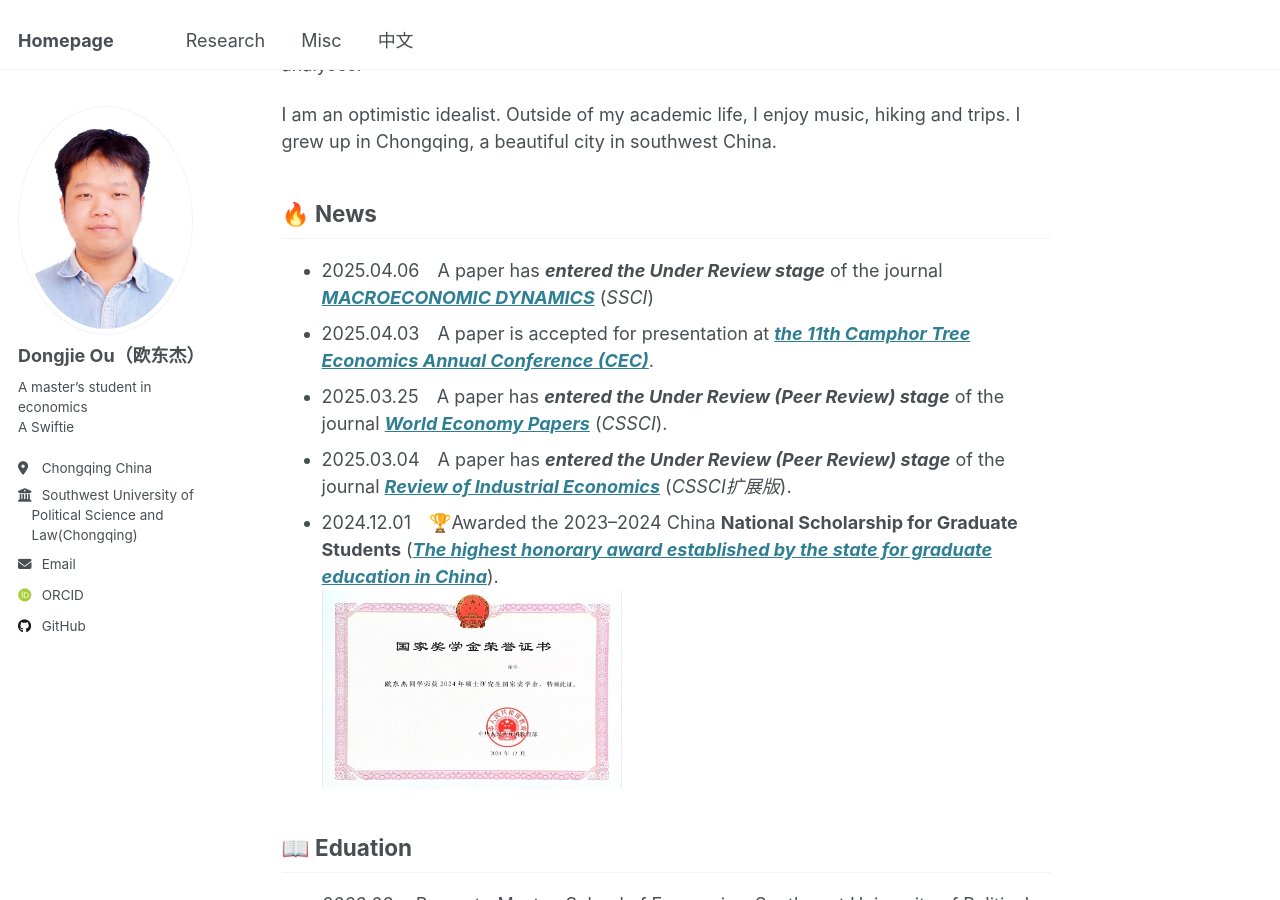
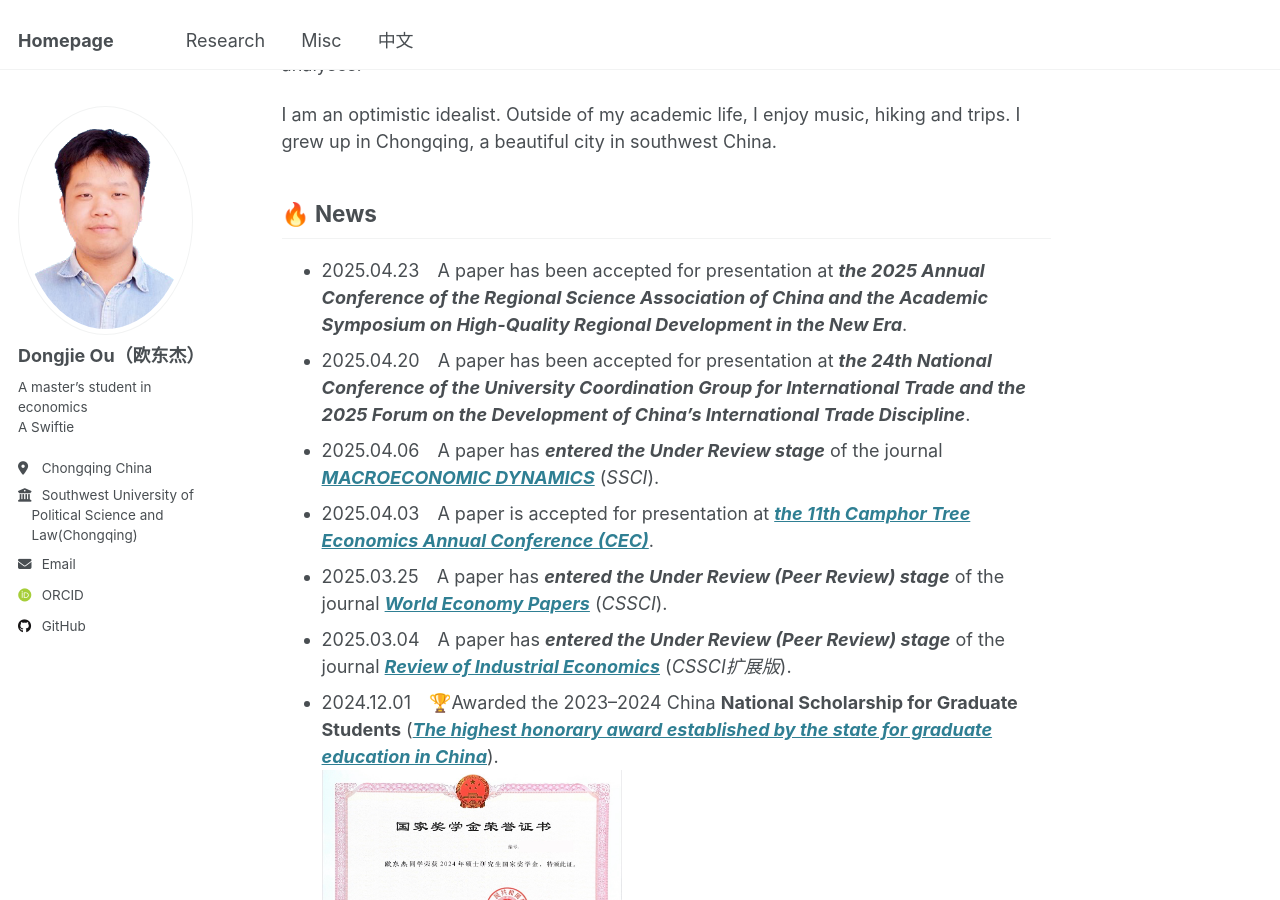
Before and after one commit to oudongjie2001/oudongjie2001.github.io, a Jekyll site: the page built from _pages/about.md, in a window 1280 px wide and 900 px high, scrolled down 301 px. Built offline with Jekyll 4.4.1, drawn with Linux system fonts in a browser that asks for light colours; some web fonts are replaced.

Commit message:
Update about.md

```diff
--- a/_pages/about.md
+++ b/_pages/about.md
@@ -13,7 +13,9 @@ I am Dongjie Ou, a master’s student at the School of Economics, Southwest Univ
 I am an optimistic idealist. Outside of my academic life, I enjoy music, hiking and trips. I grew up in Chongqing, a beautiful city in southwest China.
 
 ## 🔥 News
-- 2025.04.06&emsp;A paper has ***entered the Under Review stage*** of the journal [***MACROECONOMIC DYNAMICS***](https://www.cambridge.org/core/journals/macroeconomic-dynamics) (*SSCI*)
+- 2025.04.23&emsp;A paper has been accepted for presentation at ***the 2025 Annual Conference of the Regional Science Association of China and the Academic Symposium on High-Quality Regional Development in the New Era***.
+- 2025.04.20&emsp;A paper has been accepted for presentation at ***the 24th National Conference of the University Coordination Group for International Trade and the 2025 Forum on the Development of China’s International Trade Discipline***.
+- 2025.04.06&emsp;A paper has ***entered the Under Review stage*** of the journal [***MACROECONOMIC DYNAMICS***](https://www.cambridge.org/core/journals/macroeconomic-dynamics) (*SSCI*).
 - 2025.04.03&emsp;A paper is accepted for presentation at [***the 11th Camphor Tree Economics Annual Conference (CEC)***](https://mp.weixin.qq.com/s/j_BLWAedV5WkCToqnIyCRQ).
 - 2025.03.25&emsp;A paper has ***entered the Under Review (Peer Review) stage*** of the journal [***World Economy Papers***](http://sjjjwh.magtech.com.cn/CN/0488-6364/home.shtml) (*CSSCI*).
 - 2025.03.04&emsp;A paper has ***entered the Under Review (Peer Review) stage*** of the journal [***Review of Industrial Economics***](https://xdch.cbpt.cnki.net/WKG/WebPublication/index.aspx?mid=xdch) (*CSSCI扩展版*).
```
